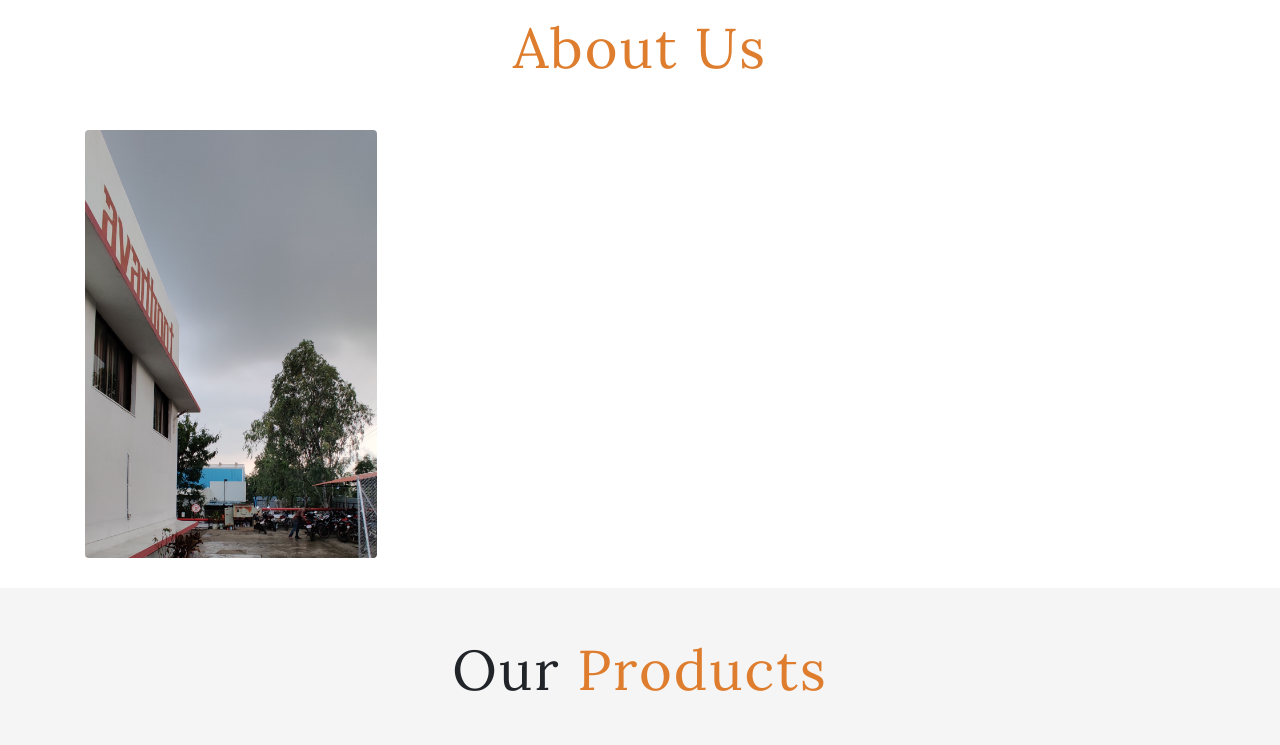
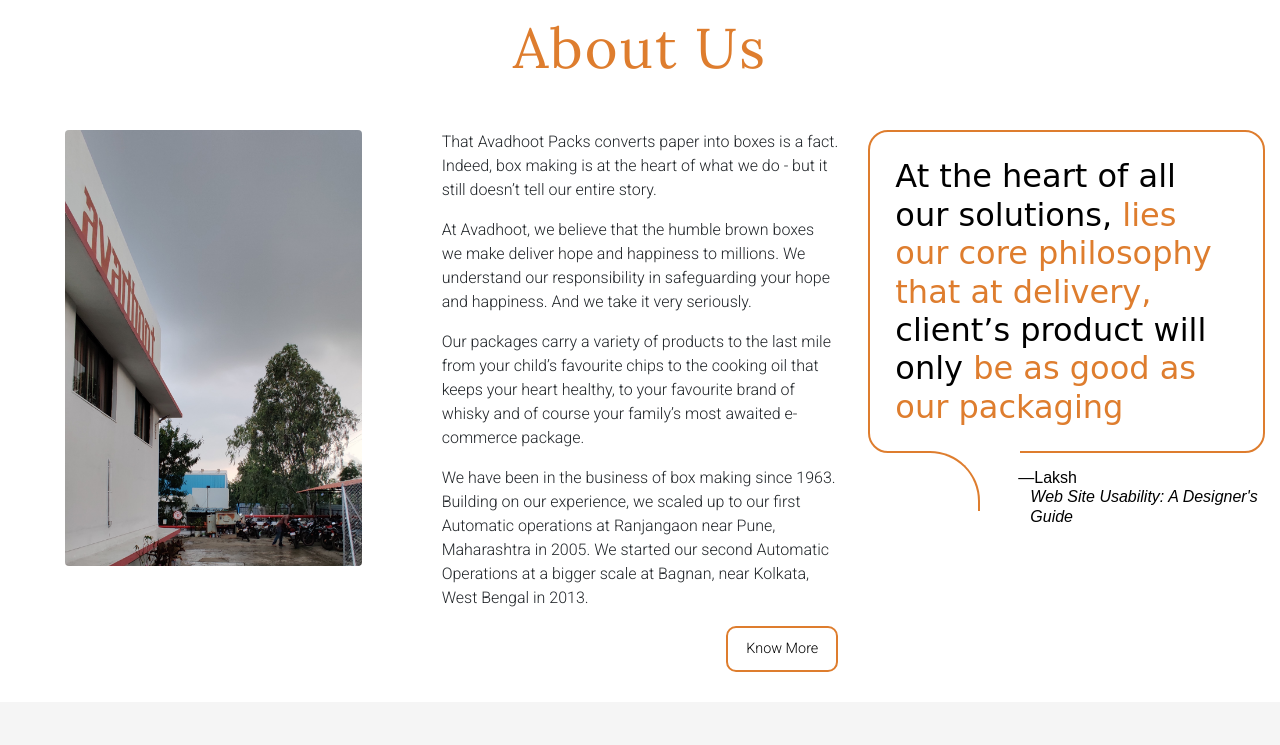
Before and after one commit to apple462/Avadhoot3, a plain HTML site: page home.html in a window 1280 px wide. Shown: the part 1880-2625 px from the top of the page. Drawn offline with nearby package versions, Linux system fonts and the light colour scheme.

Commit message:
About Us

```diff
--- a/css/AvadhootCss.css
+++ b/css/AvadhootCss.css
@@ -88,7 +88,6 @@ font-size: 2.8vh;
   vertical-align: center;
   align-items: baseline;
   text-align: center;
-  animation-name:
 }
 .avdWhyPackagingImage:hover{
   animation: pulse;
@@ -120,7 +119,104 @@ hr.solid {
   }
 /* sustainability ends */
 
-/* products */
+/* About us */
+/* Blockquote main style */
+.blockquote {
+  position: relative;
+  font-family: 'Barlow Condensed', sans-serif;
+  max-width: 620px;
+  /* margin: 80px auto; */
+  align-self: center;
+}
+
+/* Blockquote header */
+.blockquote h1 {
+  font-family: 'Abril Fatface', cursive;
+  position: relative; /* for pseudos */
+  color: #de7d2e;
+  font-size: 2rem;
+  font-weight: normal;
+  line-height: 1;
+  margin: 0;
+  border: 2px solid #fff;
+  border: solid 2px;
+  border-radius:20px;
+  padding: 25px;
+}
+
+/* Blockquote right double quotes */
+.blockquote h1:after {
+  content:"";
+  position: absolute;
+  border: 2px solid #de7d2e;
+  border-radius: 0 50px 0 0;
+  width: 60px;
+  height: 60px;
+  bottom: -60px;
+  left: 50px;
+  border-bottom: none;
+  border-left: none;
+  z-index: 3;
+}
+
+.blockquote h1:before {
+  content:"";
+  position: absolute;
+  width: 100px;
+  border: 2px solid #ffffff;
+  bottom: -3px;
+  left: 50px;
+  z-index: 2;
+}
+
+/* increase header size after 600px */
+@media all and (min-width: 600px) {
+  .blockquote h1 {
+      font-size: 2rem;
+      line-height: 1.2;
+ }
+
+}
+
+/* Blockquote subheader */
+.blockquote h4 {
+  position: relative;
+  color: #000000;
+  font-size: 1rem;
+  font-weight: 400;
+  line-height: 1.2;
+  margin: 0;
+  padding-top: 15px;
+  z-index: 1;
+  margin-left:150px;
+  padding-left:12px;
+}
+
+
+.blockquote h4:first-letter {
+margin-left:-12px;
+}
+
+.avdButton {
+  border: 2px solid black;
+  background-color: white;
+  color: black;
+  padding: 10px 18px;
+  font-size: 0.9em;
+  cursor: pointer;
+  border-radius: 10px;
+}
+
+.avdKnowMore {
+  border-color: #de7d2e;
+  color: black;
+}
+
+.avdKnowMore:hover {
+  background-color: #de7d2e;
+  color: white;
+}
+/* About us Ends */
 
 /* products */
 .AVD-product-card{
@@ -262,7 +358,11 @@ hr.solid {
 
   .avdfirstletter{
     font-weight: bold;
+    color: #de7d2e;
+    /* background-color: black; */
     font-size: 1.5em;
+    padding-right: 4px;
+    padding-left: 4px;
   }
   /* products ends */
 
--- a/home.html
+++ b/home.html
@@ -11,12 +11,13 @@
   <link rel="stylesheet" href="css/bootstrap-grid.min.css">
   <link href="https://fonts.googleapis.com/icon?family=Material+Icons" rel="stylesheet">
   <link rel="stylesheet" href="https://cdnjs.cloudflare.com/ajax/libs/font-awesome/4.7.0/css/font-awesome.min.css">
-  <link rel="stylesheet" href="https://cdnjs.cloudflare.com/ajax/libs/animate.css/4.0.0/animate.min.css"/>
+  <link rel="stylesheet" href="https://cdnjs.cloudflare.com/ajax/libs/animate.css/4.0.0/animate.min.css" />
 
   <!-- <link href="//netdna.bootstrapcdn.com/font-awesome/4.1.0/css/font-awesome.min.css" rel="stylesheet"> -->
 
   <script src='https://kit.fontawesome.com/a076d05399.js'></script>
-  <!-- AOS --> <link rel="stylesheet" href="https://unpkg.com/aos@next/dist/aos.css" />
+  <!-- AOS -->
+  <link rel="stylesheet" href="https://unpkg.com/aos@next/dist/aos.css" />
 
   <!-- <link rel="stylesheet" href="css/style.css"> -->
   <!-- <link rel="preload" as="style" href="css/mbr-additional.css"> -->
@@ -129,29 +130,33 @@
     <div class="container" data-aos="fade-up" data-aos-easing="ease-in-out" data-aos-duration="600">
       <div class="row">
         <div class="col-lg-4" style="text-align: center; padding-top: 10px;">
-          <div style="padding-top: 10px;" data-aos="fade-right" data-aos-easing="ease-in-out" data-aos-duration="800" data-aos-delay="100">
+          <div style="padding-top: 10px;" data-aos="fade-right" data-aos-easing="ease-in-out" data-aos-duration="800"
+            data-aos-delay="100">
             <p><i class="fas fa-fist-raised icons"></i></p>
             <p class="avdWhyPackaging">Known for their strength, sturdiness and adaptability.</p>
           </div>
           <br>
-          <div style="padding-top: 40px;" data-aos="fade-right" data-aos-easing="ease-in-out" data-aos-duration="800" data-aos-delay="100">
+          <div style="padding-top: 40px;" data-aos="fade-right" data-aos-easing="ease-in-out" data-aos-duration="800"
+            data-aos-delay="100">
             <p>
               <i class="fa fa-truck icons"></i>
             </p>
             <p class="avdWhyPackaging">Provide safe transit of goods for long distance shipping.</p>
           </div>
         </div>
-        <div class="col-lg-4" data-aos="zoom-in" data-aos-easing="ease-in-out" data-aos-duration="800" data-aos-delay="100" style="text-align: center; padding-top: 50px; padding-bottom: 35px;">
-          <img src="images/box-why-packaging.jpg" width="100%"
-            class="avdWhyPackagingImage"><br><br>
+        <div class="col-lg-4" data-aos="zoom-in" data-aos-easing="ease-in-out" data-aos-duration="800"
+          data-aos-delay="100" style="text-align: center; padding-top: 50px; padding-bottom: 35px;">
+          <img src="images/box-why-packaging.jpg" width="100%" class="avdWhyPackagingImage"><br><br>
         </div>
-        <div class="col-lg-4" style="text-align: center;" data-aos="fade-left" data-aos-easing="ease-in-out" data-aos-duration="800" data-aos-delay="100">
+        <div class="col-lg-4" style="text-align: center;" data-aos="fade-left" data-aos-easing="ease-in-out"
+          data-aos-duration="800" data-aos-delay="100">
           <div style="padding-top: 10px;">
             <p><i class="fa fa-recycle icons"></i></p>
             <p class="avdWhyPackaging">Are ecofriendly - Reusable and recyclable after multiple usages.</p>
           </div>
           <br>
-          <div style="padding-top: 40px;" data-aos="fade-left" data-aos-easing="ease-in-out" data-aos-duration="800" data-aos-delay="100">
+          <div style="padding-top: 40px;" data-aos="fade-left" data-aos-easing="ease-in-out" data-aos-duration="800"
+            data-aos-delay="100">
             <p><i class="fa fa-inr icons"></i></p>
             <p class="avdWhyPackaging">With appropriate design, saves freight costs for bulk goods transit.</p>
           </div>
@@ -163,39 +168,44 @@
 
   <!-- Sustainability -->
   <section style="background-color: whitesmoke;">
-    <div class="avdheadingLora col-lg-12" data-aos="fade-down" data-aos-easing="ease-in-out" data-aos-duration="800" data-aos-delay="100">
+    <div class="avdheadingLora col-lg-12" data-aos="fade-down" data-aos-easing="ease-in-out" data-aos-duration="800"
+      data-aos-delay="100">
       <span style="color:#de7d2e">Sustainable</span><span> Packaging</span>
     </div>
     <div class="container" style="max-width: 1400px;">
       <div class="row">
-        <div class="col-lg-4" data-aos="fade-up"
-     data-aos-duration="2000">
+        <div class="col-lg-4" data-aos="fade-up" data-aos-duration="2000">
           <img src="images/treetrans.png" height="100%" width="100%">
         </div>
         <div class="col-lg-8">
-          <div class="avdSustain" data-aos="fade-right" data-aos-easing="ease-in-out" data-aos-duration="800" data-aos-delay="100">
+          <div class="avdSustain" data-aos="fade-right" data-aos-easing="ease-in-out" data-aos-duration="800"
+            data-aos-delay="100">
             Lorem ipsum dolor sit amet, consectetur adipiscing elit, sed do eiusmod tempor incididunt ut labore et
             dolore magna aliqua.
           </div>
           <hr class="solid">
-          <div class="avdSustain" data-aos="fade-right" data-aos-easing="ease-in-out" data-aos-duration="800" data-aos-delay="100">
+          <div class="avdSustain" data-aos="fade-right" data-aos-easing="ease-in-out" data-aos-duration="800"
+            data-aos-delay="100">
             Lorem ipsum dolor sit amet, consectetur adipiscing elit, sed do eiusmod tempor incididunt ut labore et
             dolore magna aliqua.
           </div>
           <hr class="solid">
-          <div class="avdSustain" data-aos="fade-right" data-aos-easing="ease-in-out" data-aos-duration="800" data-aos-delay="100">
+          <div class="avdSustain" data-aos="fade-right" data-aos-easing="ease-in-out" data-aos-duration="800"
+            data-aos-delay="100">
 
             Lorem ipsum dolor sit amet, consectetur adipiscing elit, sed do eiusmod tempor incididunt ut labore et
             dolore magna aliqua.
           </div>
           <hr class="solid">
-          <div class="avdSustain" data-aos="fade-right" data-aos-easing="ease-in-out" data-aos-duration="800" data-aos-delay="100">
+          <div class="avdSustain" data-aos="fade-right" data-aos-easing="ease-in-out" data-aos-duration="800"
+            data-aos-delay="100">
 
             Lorem ipsum dolor sit amet, consectetur adipiscing elit, sed do eiusmod tempor incididunt ut labore et
             dolore magna aliqua.
           </div>
           <hr class="solid">
-          <div class="avdSustain" data-aos="fade-right" data-aos-easing="ease-in-out" data-aos-duration="800" data-aos-delay="100">
+          <div class="avdSustain" data-aos="fade-right" data-aos-easing="ease-in-out" data-aos-duration="800"
+            data-aos-delay="100">
 
             Lorem ipsum dolor sit amet, consectetur adipiscing elit, sed do eiusmod tempor incididunt ut labore et
             dolore magna aliqua.
@@ -211,10 +221,42 @@
     <div class="avdheadingLora col-lg-12">
       <span style="color:#de7d2e">About Us</span>
     </div>
-  <div class="container">
+    <div class="container" style="max-width: 1400px;">
       <div class="row">
-      <div class="col-lg-8 col-md-8 col-sm-12 col-xs-12">
-        <img class="rounded" src="images/AboutUs.jpg" width="40%">
+
+        <div class="col-lg-4 col-md-6 col-sm-12 col-xs-4" style="text-align: center; margin-bottom: 20px;;">
+          <img class="rounded" src="images/AboutUs.jpg" width="75%">
+        </div>
+
+        <div class="col-lg-4 col-md-6 col-sm-12 col-xs-4" data-aos="fade-down" data-aos-easing="ease-in-out"
+          data-aos-duration="800">
+          <p>That Avadhoot Packs converts paper into boxes is a fact. Indeed, box making is at the heart of what we do -
+            but it still doesn’t tell our entire story.</p>
+          <p>At Avadhoot, we believe that the humble brown boxes we make deliver hope and happiness to millions. We
+            understand our responsibility in safeguarding your hope and happiness. And we take it very seriously.</p>
+          <p>Our packages carry a variety of products to the last mile from your child’s favourite chips to the cooking
+            oil that keeps your heart healthy, to your favourite brand of whisky and of course your family’s most
+            awaited e-commerce package.
+          </p>
+          <p>We have been in the business of box making since 1963. Building on our experience, we scaled up to our
+            first Automatic operations at Ranjangaon near Pune, Maharashtra in 2005. We started our second Automatic
+            Operations at a bigger scale at Bagnan, near Kolkata, West Bengal in 2013.
+          </p>
+          <button class="avdButton avdKnowMore" style="float:right">Know More</button>
+        </div>
+
+        <div class="col-lg-4 col-md-12 col-sm-12 col-xs-4">
+          <div class="blockquote-wrapper">
+            <div class="blockquote">
+              <h1>
+                <span style="color: black;">At the heart of all our solutions,</span> lies our core philosophy that at
+                delivery, <span style="color: black;">client’s product will
+                  only</span> be as good as our packaging
+              </h1>
+              <h4>&mdash;Laksh<br><em>Web Site Usability: A Designer's Guide</em></h4>
+            </div>
+          </div>
+
         </div>
       </div>
     </div>
@@ -229,11 +271,12 @@
     <div class='container' style="max-width: 1500px;">
       <div class='row'>
 
-        <div class="AVD-product-card col-lg-3 col-md-6 col-sm-12 col-xs-4 ">
+        <div class="AVD-product-card col-lg-3 col-md-6 col-sm-12 col-xs-4">
           <div class="hover hover-1 text-white rounded"><img src="images/p1.jpeg" alt="">
             <div class="hover-overlay"></div>
             <div class="hover-1-content px-5 py-4 avdABCD">
-              <h3 class="hover-1-title text-uppercase font-weight-light mb-0"><span class="avdfirstletter">A</span><span>ttachments & Accessories</span></h3>
+              <h3 class="hover-1-title text-uppercase font-weight-light mb-0"><span
+                  class="avdfirstletter">A</span><span>ttachments & Accessories</span></h3>
               <p class="hover-1-description font-weight-light mb-0">Find all types of attachments & accessories along
                 with boxes – plates, partitions, trays, caps, and sleeves</p>
             </div>
@@ -244,7 +287,8 @@
           <div class="hover hover-1 text-white rounded"><img src="images/p2r.png" alt="">
             <div class="hover-overlay"></div>
             <div class="hover-1-content px-5 py-4">
-              <h3 class="hover-1-title text-uppercase font-weight-light mb-0"><span class="avdfirstletter">B</span><span>oards & Rolls</span></h3>
+              <h3 class="hover-1-title text-uppercase font-weight-light mb-0"><span
+                  class="avdfirstletter">B</span><span>oards & Rolls</span></h3>
               <p class="hover-1-description font-weight-light mb-0">We supply 3-ply and 5-ply boards as well as jumbo
                 rolls in all BFs and GSM range of 120 to 400 </p>
             </div>
@@ -255,7 +299,8 @@
           <div class="hover hover-1 text-white rounded"><img src="images/p3r.jpg" alt="">
             <div class="hover-overlay"></div>
             <div class="hover-1-content px-5 py-4">
-              <h3 class="hover-1-title text-uppercase font-weight-light mb-0"><span class="avdfirstletter">C</span><span>ontainers & Half RSCs</span></h3>
+              <h3 class="hover-1-title text-uppercase font-weight-light mb-0"><span
+                  class="avdfirstletter">C</span><span>ontainers & Half RSCs</span></h3>
               <p class="hover-1-description font-weight-light mb-0">We supply 3-ply & 5-ply printed, high compression
                 strength boxes, half RSCs and wrap around cartons</p>
             </div>
@@ -266,7 +311,8 @@
           <div class="hover hover-1 text-white rounded"><img src="images/p4r.jpg" alt="">
             <div class="hover-overlay"></div>
             <div class="hover-1-content px-5 py-4">
-              <h3 class="hover-1-title text-uppercase font-weight-light mb-0"><span class="avdfirstletter">D</span><span>esign & Development</span></h3>
+              <h3 class="hover-1-title text-uppercase font-weight-light mb-0"><span
+                  class="avdfirstletter">D</span><span>esign & Development</span></h3>
               <p class="hover-1-description font-weight-light mb-0">Our R&D Teams actively assist our clients in
                 developing new packaging solutions for their products </p>
             </div>
@@ -277,6 +323,7 @@
   </section>
   <!-- Products END  -->
   <!-- OUR CLIENTS -->
+  <section>
     <div class="avdheadingLora col-lg-12">
       <span>Our</span><span style="color: #de7d2e;"> Clients</span>
     </div>
@@ -310,6 +357,7 @@
 
       </section>
     </div>
+  </section>
   <!-- END Our clients-->
 
   <!-- footer -->
@@ -393,7 +441,7 @@
 </script>
 <!-- JS for Navigator and scrollTop-->
 <script>
-  window.onload =function scrollFunction() {
+  window.onload = function scrollFunction() {
     window.onscroll = function () { scrollFunction() };
     mybutton = document.getElementById("to-top");
 
```
Lines whose indentation alone changed are shown as unchanged.
